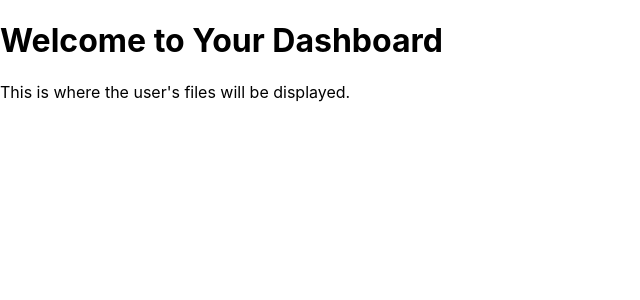
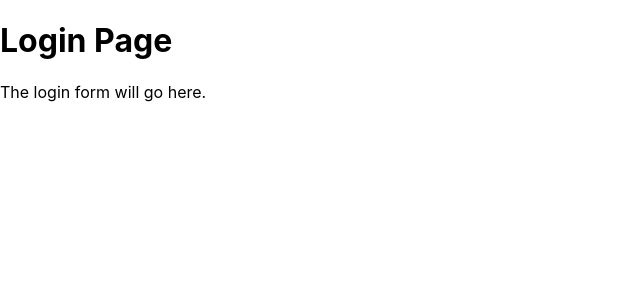
Before and after one commit to akshat3021/cloud-file-storage, a React (Create React App) app: page /login in a window 1280 px wide. Shown: the top 300 px of the page, without its empty margins (0-640 px from the left). Built offline with nearby package versions, Linux system fonts and the light colour scheme.

Commit message:
feat: Set up basic routing for Login and Dashboard

```diff
--- a/package.json
+++ b/package.json
@@ -9,6 +9,7 @@
     "@testing-library/user-event": "^13.5.0",
     "react": "^19.2.0",
     "react-dom": "^19.2.0",
+    "react-router-dom": "^7.9.4",
     "react-scripts": "5.0.1",
     "web-vitals": "^2.1.4"
   },
--- a/src/App.js
+++ b/src/App.js
@@ -1,11 +1,16 @@
 import React from 'react';
+import { BrowserRouter as Router, Routes, Route } from 'react-router-dom';
 import Dashboard from './components/Dashboard';
+import Login from './components/Login';
 
 function App() {
   return (
-    <div className="App">
-      <Dashboard />
-    </div>
+    <Router>
+      <Routes>
+        <Route path="/login" element={<Login />} />
+        <Route path="/" element={<Dashboard />} />
+      </Routes>
+    </Router>
   );
 }
 
--- /dev/null
+++ b/src/components/Login.js
@@ -0,0 +1,12 @@
+import React from 'react';
+
+function Login() {
+  return (
+    <div>
+      <h1>Login Page</h1>
+      <p>The login form will go here.</p>
+    </div>
+  );
+}
+
+export default Login;
```
Also changed, not shown: 1 other file (tests, documents, lock files or other folders).
